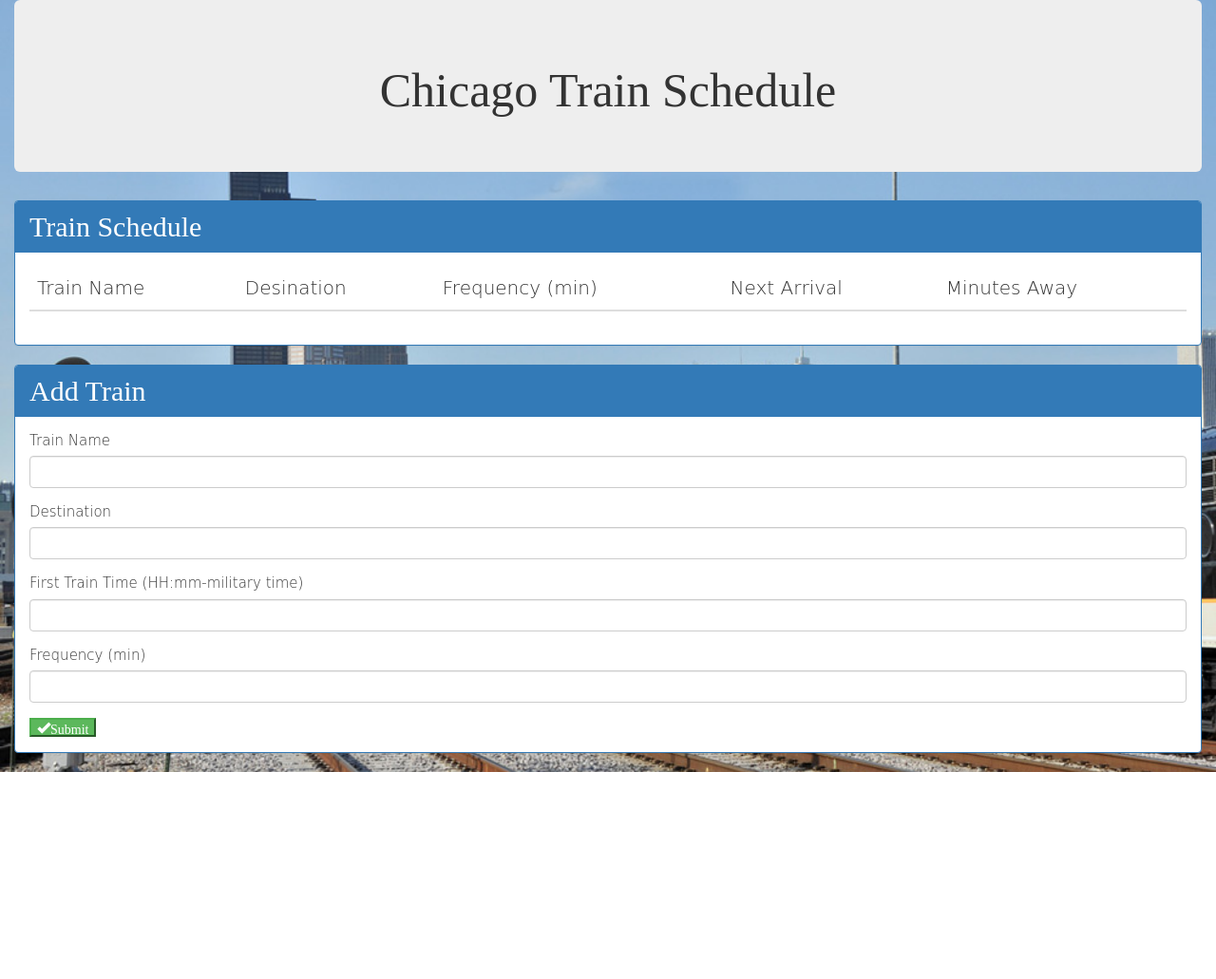
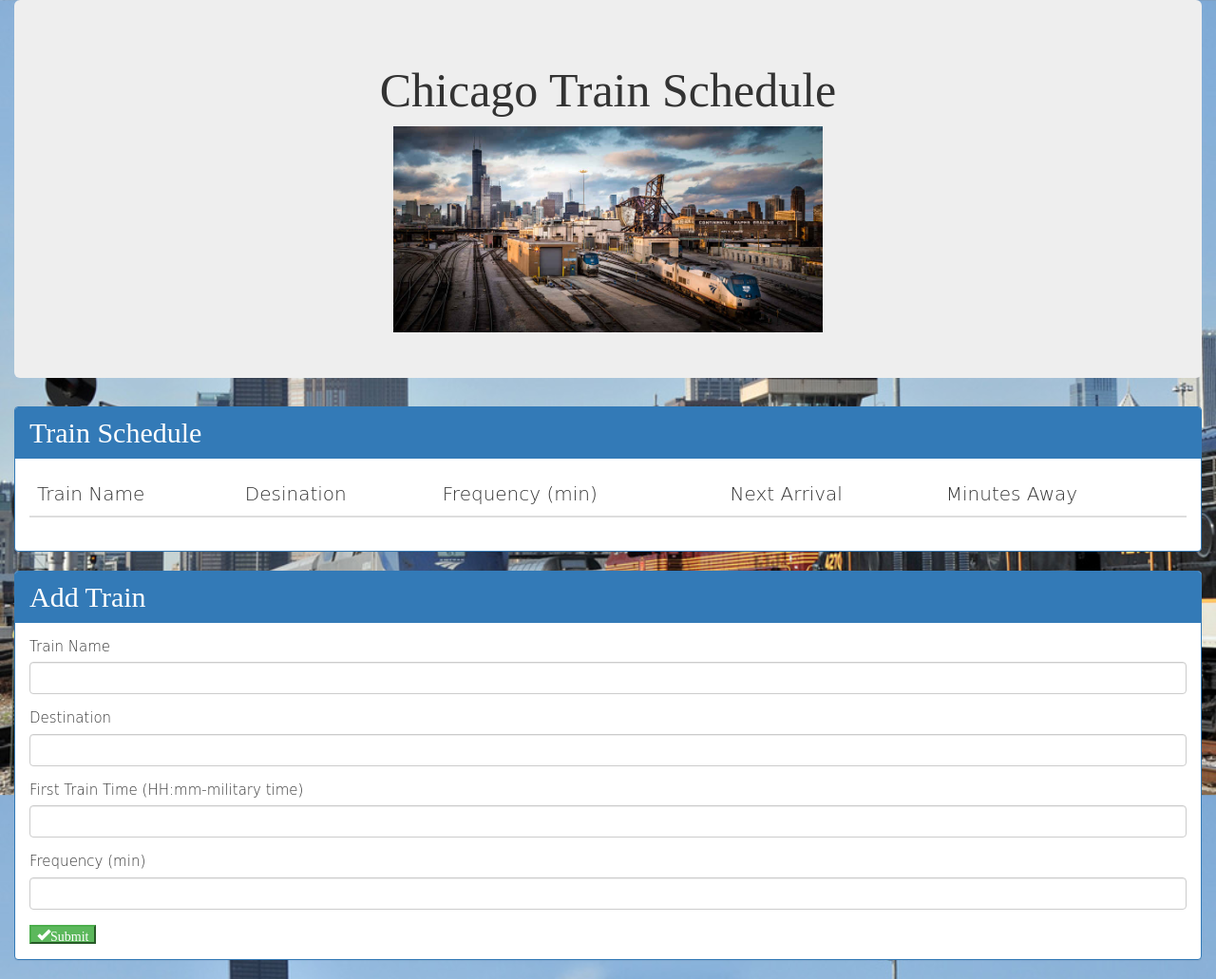
Before and after one commit to ptpeck357/Firebase, a plain HTML site: page index.html in a window 1280 px wide. Shown: the whole page at 95% size. Before the commit the page ends 813 px from the top, so only its background shows below. Drawn offline with nearby package versions, Linux system fonts and the light colour scheme; no server answers; a web font is replaced by a local one.

Commit message:
Adding image to header

```diff
--- a/index.html
+++ b/index.html
@@ -23,7 +23,8 @@
 	<div class="container">
 
 			<div class="jumbotron" style="text-align: center;">
-				<h1 id="title">Chicago Train Schedule</h1>
+				<span><h1 id="title">Chicago Train Schedule</h1></span>
+				<img id="train2" src="assets/images/train2.jpg">
 			</div>
 	</div>
 
```
Also changed, not shown: assets/images/train.jpg (deleted).
